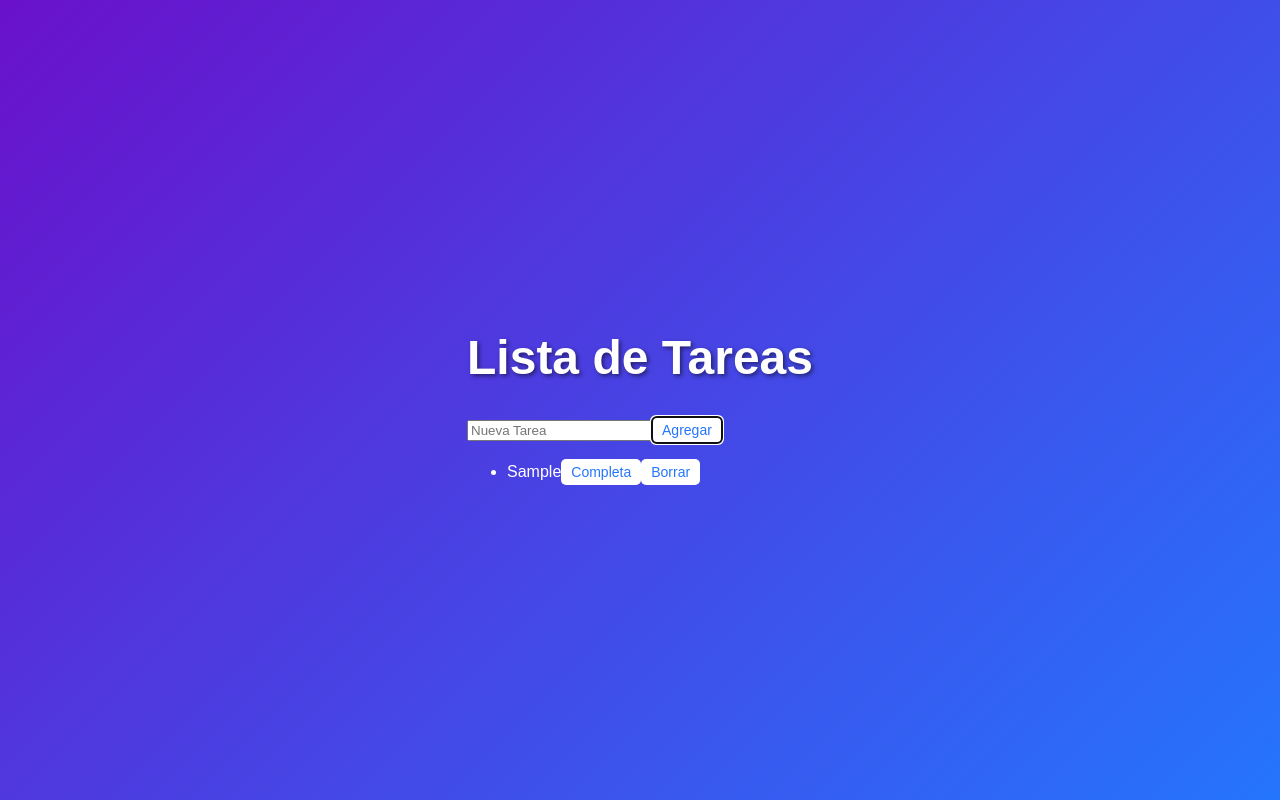
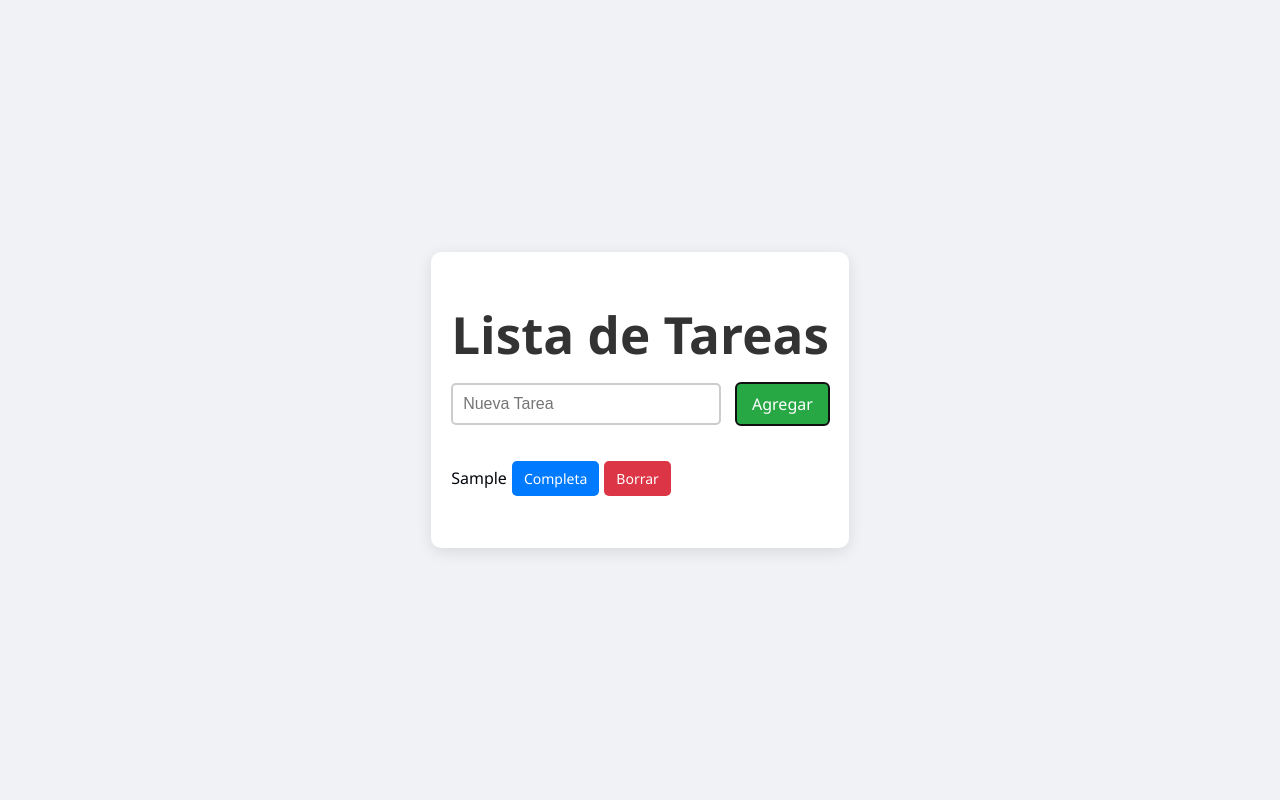
Before and after one commit to GuanactolayRodrigo/pruebatp, a React (Vite) app: page / in a window 1280 px wide. Both pictures are taken after typing "Sample" into the empty fields and a click on the button "Agregar". Built offline with nearby package versions, Linux system fonts and the light colour scheme.

Commit message:
agregar clases y arreglar el css

```diff
--- a/src/App.css
+++ b/src/App.css
@@ -1,34 +1,108 @@
-/* App.css */
+/* Contenedor principal */
+.contenedor-principal {
+  max-width: 600px;
+  margin: 50px auto;
+  padding: 20px;
+  background-color: white;
+  border-radius: 10px;
+  box-shadow: 0px 4px 15px rgba(0, 0, 0, 0.1);
+}
 
+
+
+/* Estilo global */
 body {
   margin: 0;
-  font-family: 'Arial', sans-serif;
-  background: linear-gradient(135deg, #6a11cb, #2575fc);
-  color: #ffffff;
+  padding: 0;
+  height: 100vh;
   display: flex;
   justify-content: center;
   align-items: center;
-  height: 100vh;
+  font-family: 'Segoe UI', Tahoma, Geneva, Verdana, sans-serif;
+  background-color: #f0f2f5;
 }
 
+
+/* Título */
 h1 {
-  font-size: 3rem;
-  text-shadow: 2px 2px 4px rgba(0, 0, 0, 0.5);
+  text-align: center;
+  color: #333;
+  margin-bottom: 20px;
 }
 
+/* Lista de tareas */
+ul {
+  list-style: none;
+  padding: 0;
+}
+
+li {
+  margin-bottom: 15px;
+  display: flex;
+  align-items: center;
+  justify-content: space-between;
+  color: #02060b;
+
+}
+
+
+
+/* Input */
+.formulario-tarea input[type="text"] {
+  flex: 1;
+  padding: 10px;
+  font-size: 16px;
+  border: 2px solid #ccc;
+  border-radius: 5px;
+}
+
+.formulario-tarea {
+  display: flex;
+  align-items: center;
+  gap: 10px;
+  margin-bottom: 20px;
+}
+
+/* Botones */
 button {
-  background-color: #ffffff;
-  color: #2575fc;
+  padding: 8px 12px;
+  font-size: 14px;
   border: none;
-  padding: 5px 10px;
-  font-size: 0.875rem;
   border-radius: 5px;
   cursor: pointer;
-  transition: all 0.3s ease;
+  margin-left: 5px;
 }
 
-button:hover {
-  background-color: #2575fc;
-  color: #ffffff;
-  box-shadow: 0px 4px 6px rgba(0, 0, 0, 0.2);
+/* Botón Agregar (verde) */
+.agregar {
+  background-color: #28a745;
+  color: white;
+  border: none;
+  padding: 10px 16px;
+  font-size: 16px;
+  border-radius: 5px;
+  cursor: pointer;
 }
+.agregar:hover {
+  background-color: #218838;
+}
+
+/* Botón Completar (azul) */
+.completar {
+  background-color: #007bff;
+  color: white;
+}
+
+.completar:hover {
+  background-color: #0056b3;
+}
+
+/* Botón Borrar (rojo) */
+.borrar {
+  background-color: #dc3545;
+  color: white;
+}
+
+.borrar:hover {
+  background-color: #a71d2a;
+}
--- a/src/App.jsx
+++ b/src/App.jsx
@@ -3,7 +3,7 @@ import "./App.css";
 
 function App() {
   return (
-    <div>
+    <div className="contenedor-principal">
       <h1>Lista de Tareas</h1>
       <TaskList />
     </div>
--- a/src/components/TaskInput.jsx
+++ b/src/components/TaskInput.jsx
@@ -12,9 +12,9 @@ const manejarEnvio = (e) => {
 };
 
     return (
-        <div>
+        <div className="formulario-tarea">
             <input type="text" value={tarea} onChange={(e) => setTarea(e.target.value)} placeholder="Nueva Tarea" />
-            <button onClick={manejarEnvio}>Agregar</button>
+            <button className="agregar" onClick={manejarEnvio}>Agregar</button>
         </div>
     );
 };
--- a/src/components/TaskItem.jsx
+++ b/src/components/TaskItem.jsx
@@ -3,10 +3,10 @@ const TaskItem = ({ tarea, cambiarEstadoTarea, eliminarTarea }) => {
         <li>
             <p style={{ textDecoration: tarea.completa ? "line-through" : "none" }}>
                 {tarea.nuevaTarea}
-                <button onClick={() => cambiarEstadoTarea(tarea.id)}>
+                <button className="completar" onClick={() => cambiarEstadoTarea(tarea.id)}>
                 {tarea.completa ? "Desmarcar" : "Completa"}
-            </button>
-            <button onClick={() => eliminarTarea(tarea.id)}>Borrar</button>
+                </button>
+                <button className="borrar" onClick={() => eliminarTarea(tarea.id)}>Borrar</button>
             </p>
 
         </li>
```
